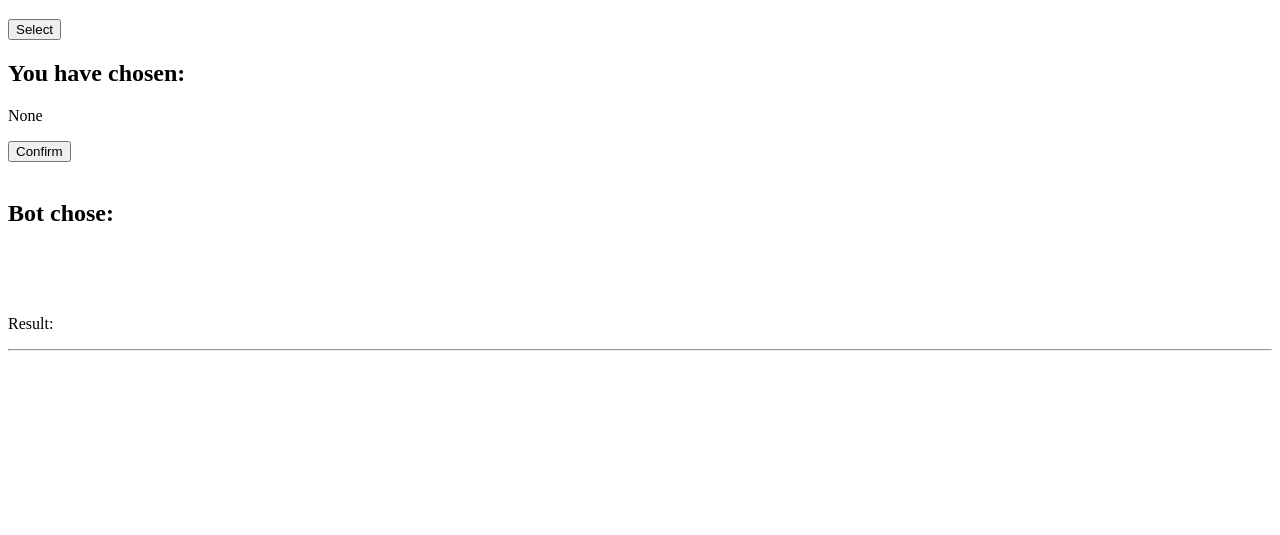
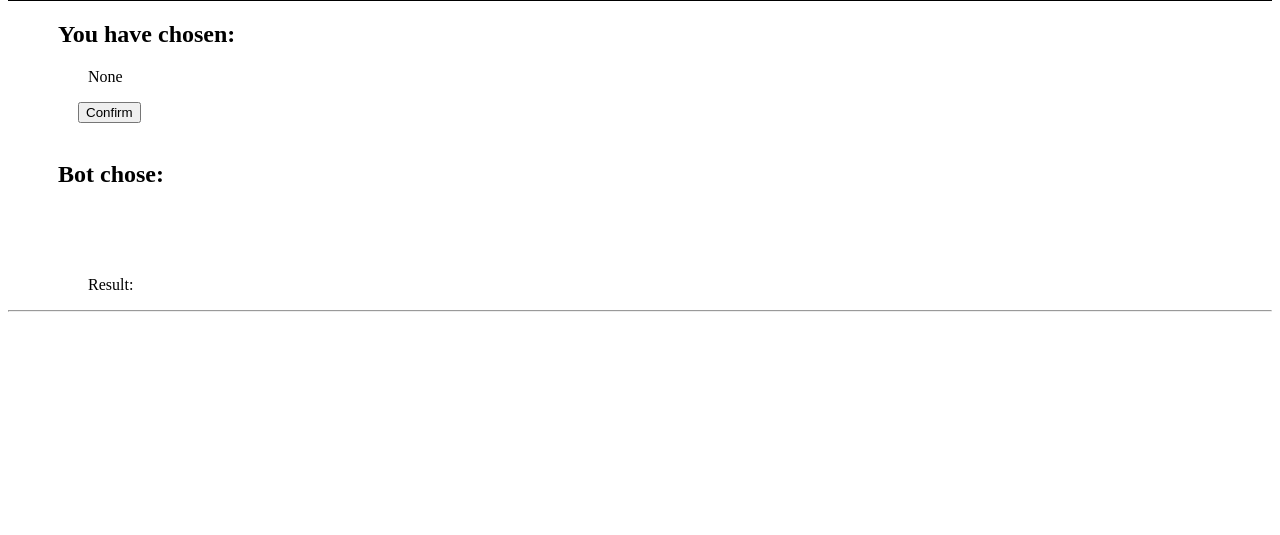
Before and after one commit to Seller9/WebGames, a plain HTML site: page rps/index.html in a window 1280 px wide. Shown: the part 265-800 px from the top of the page. Drawn offline with Linux system fonts and the light colour scheme.

Commit message:
Fixed incorrect CSS path
Changed CSS path from light.css to main.css.
Light.css is coming later.

```diff
--- a/rps/index.html
+++ b/rps/index.html
@@ -2,7 +2,7 @@
 <html lang="en">
 <title>W3.CSS Template</title>
 <meta charset="UTF-8">
-<link rel="stylesheet" href="light.css">
+<link rel="stylesheet" href="main.css">
 <script src="main.js"></script>
 
 <body>
```
